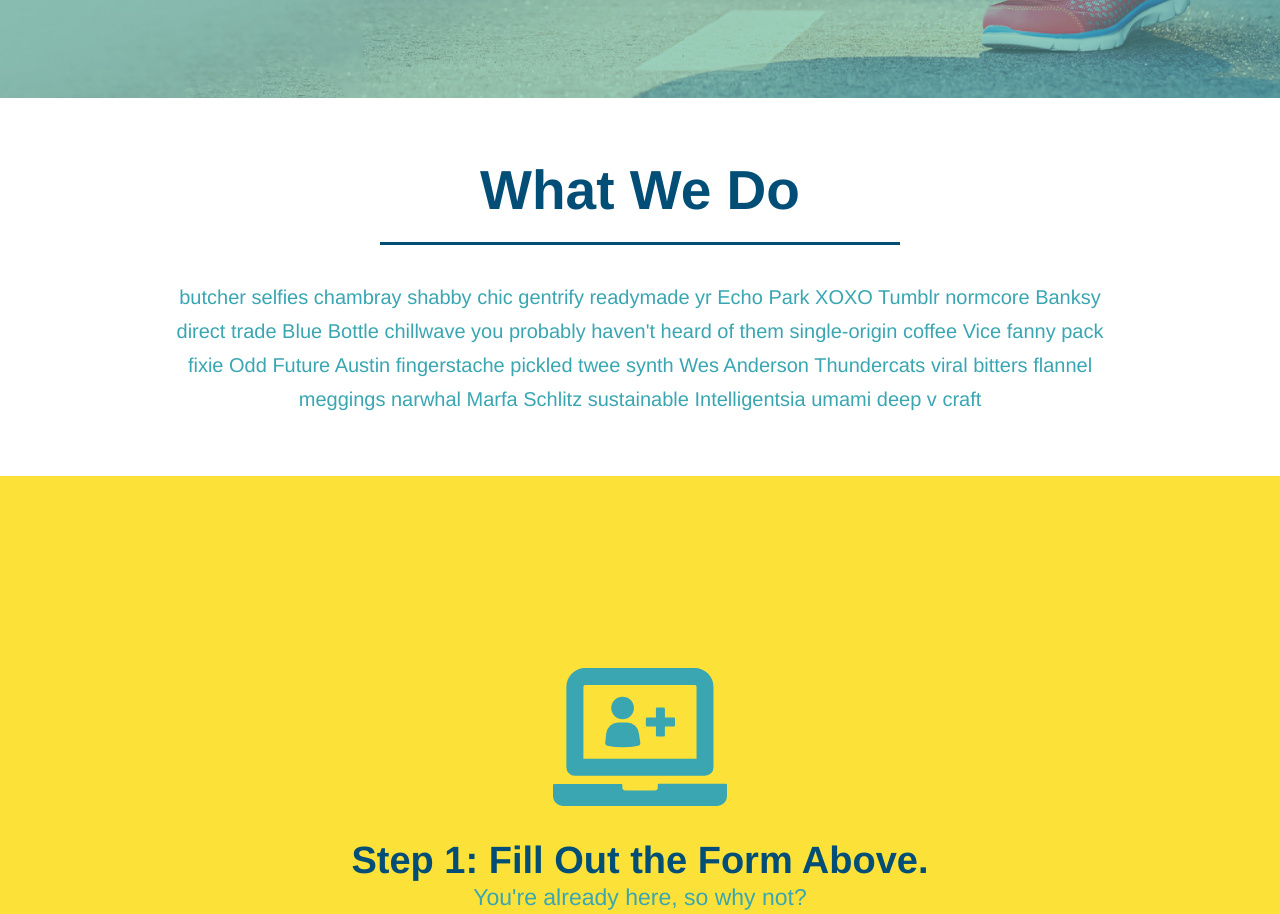
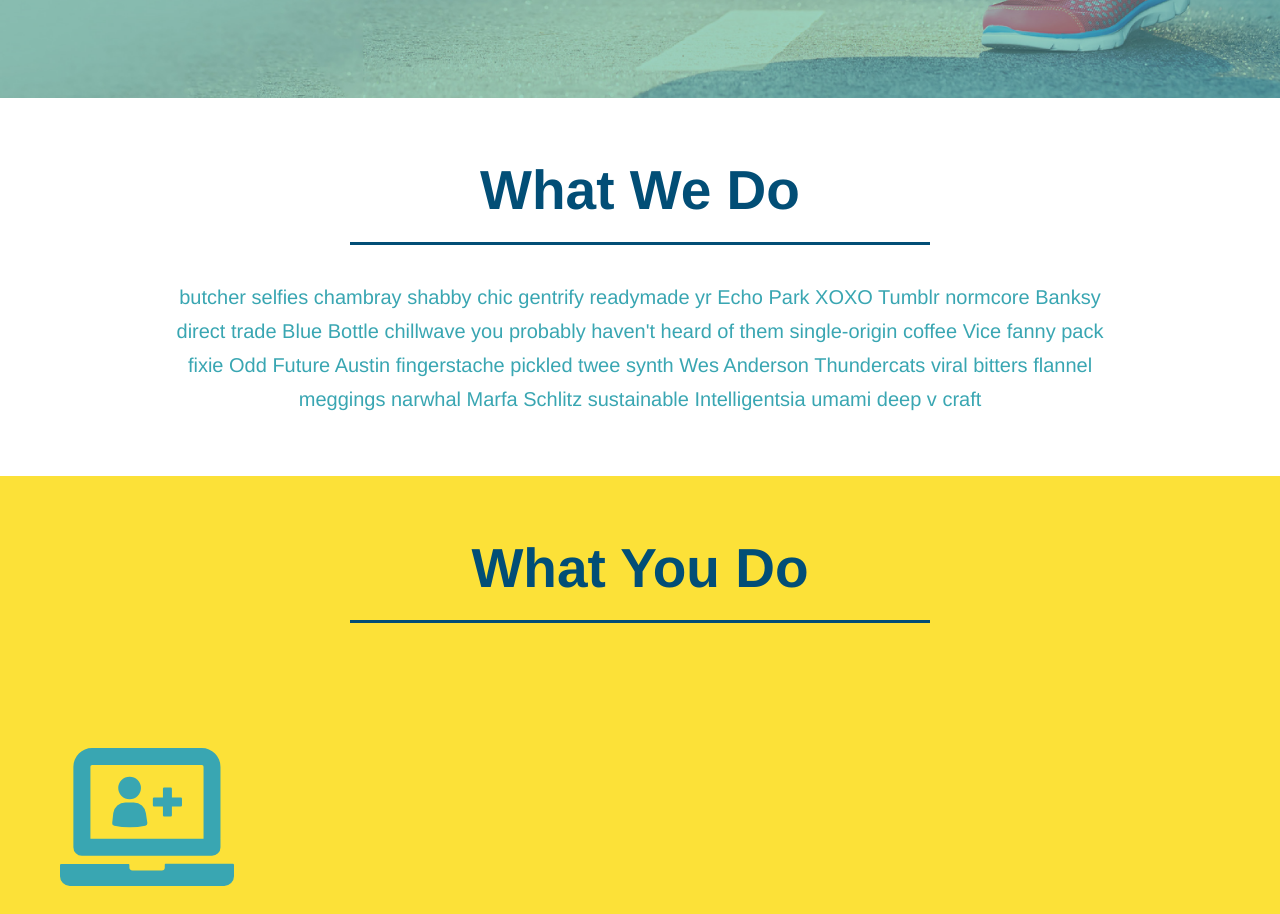
Before and after one commit to eramos3/run-buddy, a plain HTML site: page index.html in a window 1280 px wide. Shown: the part 609-1523 px from the top of the page. Drawn offline with Linux system fonts and the light colour scheme.

Commit message:
updated css flexbox

```diff
--- a/assets/css/style.css
+++ b/assets/css/style.css
@@ -149,30 +149,27 @@ hero-form button {
 }
 /* HERO STYLES END */
 
-.intro {
-  text-align: center;
-}
-
 .intro p {
   line-height: 1.7;
   color: #39a6b2;
   width: 80%;
   font-size: 20px;
   margin: 0 auto;
+  text-align: center;
 }
 
 .steps {
-  text-align: center;
   background: #fce138;
 }
 
 .section-title {
   font-size: 55px;
   color: #024e76;
-  margin-bottom: 35px;
-  padding: 0 100px 20px 100px;
-  display: inline-block;
   border-bottom: 3px solid;
+  padding-bottom: 20px;
+  text-align: center;
+  margin: 0 auto 35px auto;
+  width: 50%;
 }
 
 .primary-border {
@@ -208,7 +205,7 @@ hero-form button {
 }
 
 .trainers {
-  text-align: center;
+
 }
 
 .trainer {
@@ -255,7 +252,6 @@ hero-form button {
 }
 
 .contact{
-  text-align: center;
   background: #024e76;
 }
 
@@ -305,5 +301,8 @@ hero-form button {
 .contact-info a {
   color: #fce138;
 }
+/* REACH OUT STYLES END */
 
-/* REACH OUT STYLES END */
+.flex-row {
+  display: flex;
+}
--- a/index.html
+++ b/index.html
@@ -78,15 +78,25 @@
 
     <!-- "what we do" section -->
     <section id="what-we-do" class="intro">
-        <h2 class="section-title primary-border">What We Do</h2>
-        <p>
-        butcher selfies chambray shabby chic gentrify readymade yr Echo Park XOXO Tumblr normcore Banksy direct trade Blue Bottle chillwave you probably haven't heard of them single-origin coffee Vice fanny pack fixie Odd Future Austin fingerstache pickled twee synth Wes Anderson Thundercats viral bitters flannel meggings narwhal Marfa Schlitz sustainable Intelligentsia umami deep v craft
-        </p>
+        <div class="flex-row">
+            <h2 class="section-title primary-border">
+              What We Do
+            </h2>
+        </div>
+        <div class="flex-row">
+            <p>
+              butcher selfies chambray shabby chic gentrify readymade yr Echo Park XOXO Tumblr normcore Banksy direct trade Blue Bottle chillwave you probably haven't heard of them single-origin coffee Vice fanny pack fixie Odd Future Austin fingerstache pickled twee synth Wes Anderson Thundercats viral bitters flannel meggings narwhal Marfa Schlitz sustainable Intelligentsia umami deep v craft
+            </p>
+        </div>
     </section>
 
   <!-- "what you do" section -->
     <section id="what-you-do" class="steps">
-        <h2 class="section-title secondary-border">What You Do</h2>
+        <div class="flex-row">
+            <h2 class="section-title primary-border">
+              What You Do
+            </h2>
+        </div>
         <div>
             <img src="./assets/images/step-1.svg" alt="">
             <h3><span>Step 1: Fill Out the Form Above.</span></h3>
@@ -110,7 +120,11 @@
     </section>
 
     <section id="your-trainers" class="trainers">
-        <h2 class="section-title primary-border">Meet the Trainers</h2>
+        <div class="flex-row">
+            <h2 class="section-title primary-border">
+              Meet The Trainers
+            </h2>
+        </div>
         <article class="trainer">
             <img src="./assets/images/trainer-1.jpg" alt="Arron Stephens in his workout clothes, ready to pump iron" />
             <div class="trainer-bio text-left">
```
